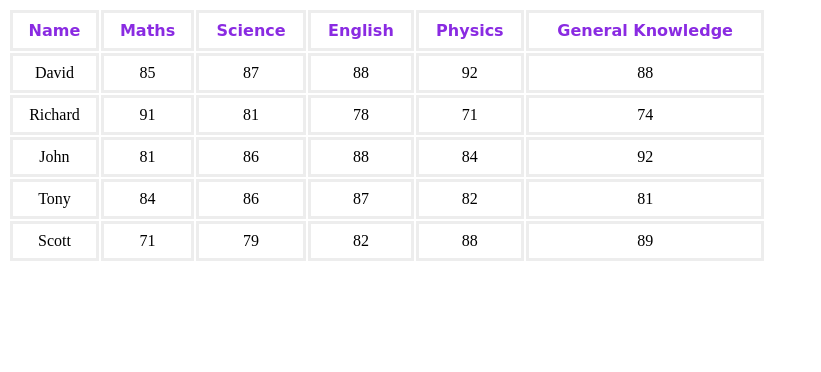
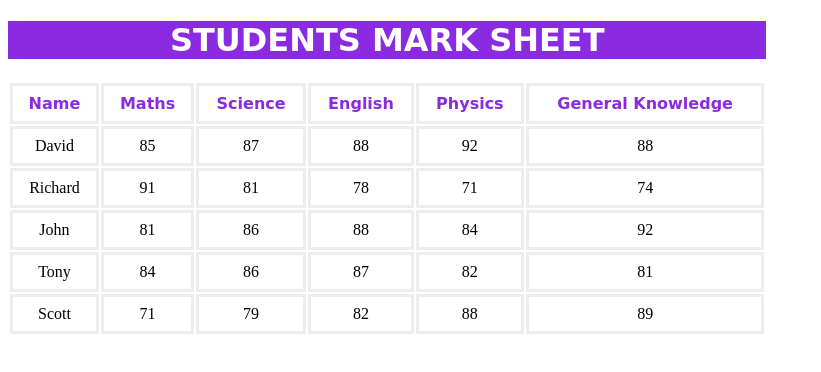
Before and after one commit to Draz6/html, a plain HTML site: page html/ex3_tables.html in a window 1280 px wide. Shown: the whole page, without its empty margins (0-821 px from the left). Drawn offline with Linux system fonts and the light colour scheme.

Commit message:
style update

```diff
--- a/html/ex3_tables.html
+++ b/html/ex3_tables.html
@@ -9,6 +9,13 @@
         table {
           border-collapse:separate;
           width: 60%;
+        }
+        h1 {
+          background-color: blueviolet;
+          width: 60%;
+          color: #ffffff;
+          text-align: center;
+          font-family:cursive;
         }
 
         th {
@@ -25,6 +32,8 @@
         </style>
 </head>
 <body>
+    <div>
+    <h1>STUDENTS MARK SHEET</h1>
     <table>
         <th>Name</th>
         <th>Maths</th>
@@ -73,5 +82,6 @@
             <td>89</td>
         </tr>
     </table>
+</div>
 </body>
 </html>
```
